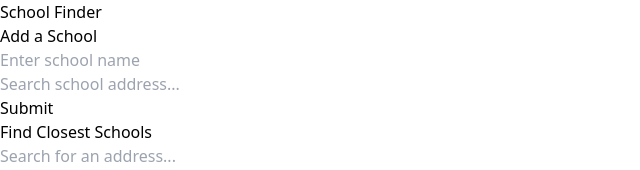
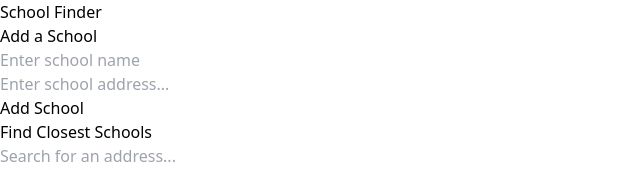
Before and after one commit to Vinay14Newbie/School-Finder, a React (Vite) app in the folder frontend/: page / in a window 1280 px wide. Shown: the top 170 px of the page, without its empty margins (0-640 px from the left). Built offline with nearby package versions, Linux system fonts and the light colour scheme.

Commit message:
Fixed add school api issue

```diff
--- a/frontend/src/Components/molecules/AddSchoolForm.jsx
+++ b/frontend/src/Components/molecules/AddSchoolForm.jsx
@@ -16,7 +16,7 @@ export const AddSchoolForm = () => {
 
     const response = await postSchool(
       schoolName,
-      schoolName.display_name,
+      selectedAddress.display_name,
       selectedAddress.lat,
       selectedAddress.lon
     );
@@ -41,7 +41,7 @@ export const AddSchoolForm = () => {
           className="w-full p-2 border border-gray-300 rounded-lg mb-4"
         />
         <AddressSearch
-          placeholder="Search school address..."
+          placeholder="Enter school address..."
           onSelectAddress={setSelectedAddress}
         />
         {selectedAddress && (
@@ -53,7 +53,7 @@ export const AddSchoolForm = () => {
           type="submit"
           className="w-full mt-4 bg-blue-500 text-white py-2 rounded-lg hover:bg-blue-600"
         >
-          Submit
+          Add School
         </button>
       </form>
       {message && <p className="mt-2 text-center text-red-500">{message}</p>}
```
